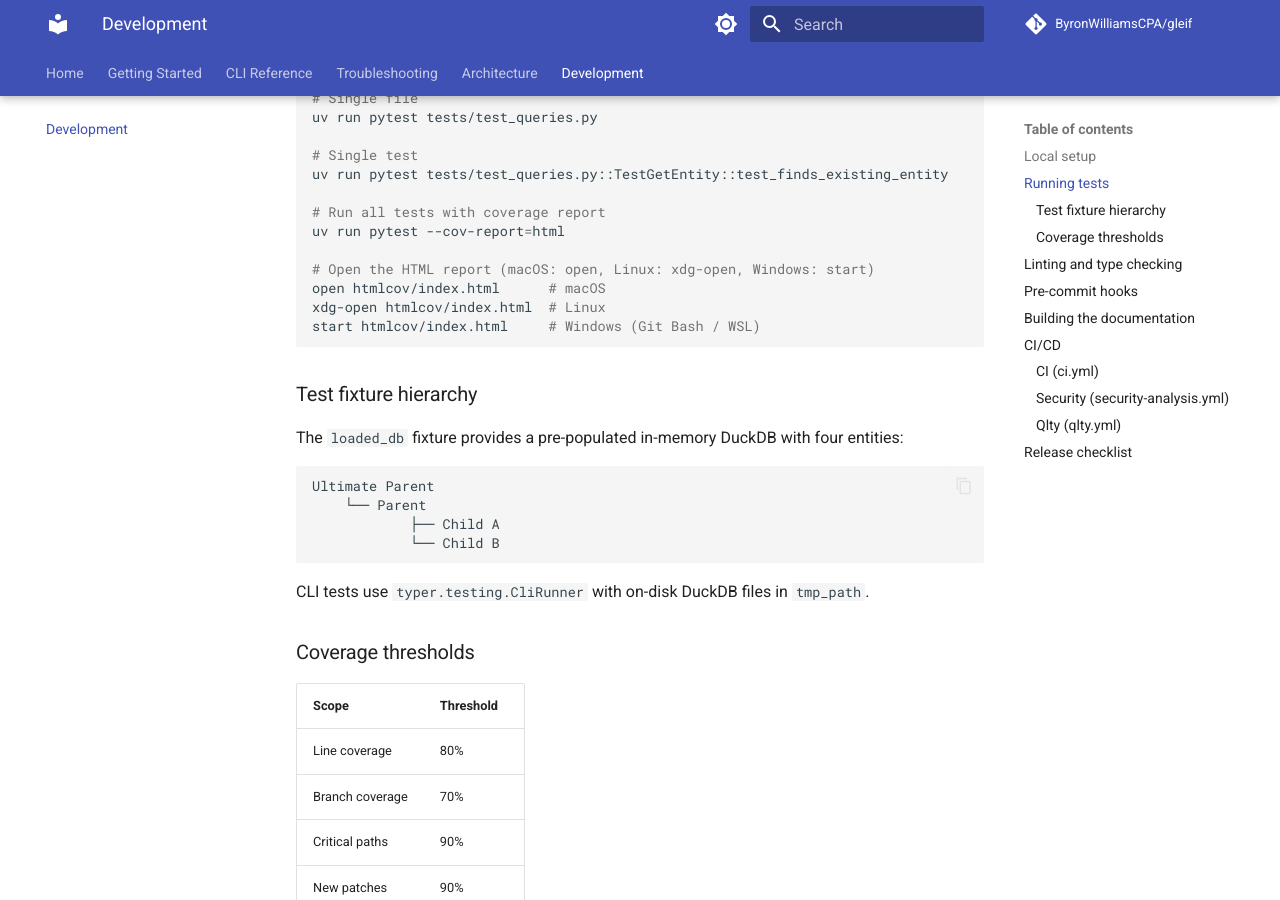
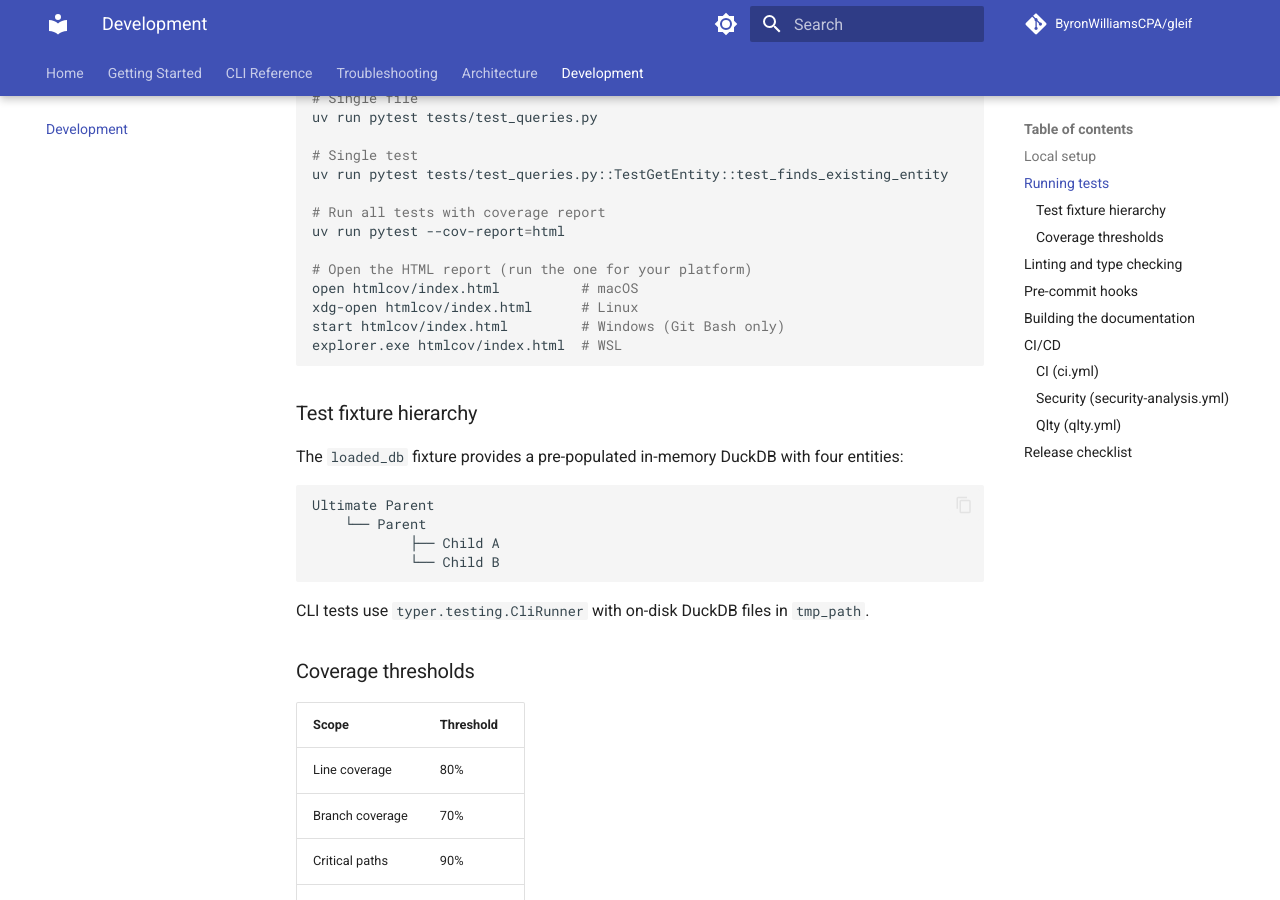
Before and after one commit to ByronWilliamsCPA/gleif, an MkDocs documentation site: the page built from docs/development.md, in a window 1280 px wide and 900 px high, scrolled down 570 px. Built offline with MkDocs 1.6.1 and Material for MkDocs 9.7.7, drawn with Linux system fonts in a browser that asks for light colours; comment, search, counter and statistics services are not loaded.

Commit message:
docs: clarify platform-specific coverage commands and fix WSL annotation

````diff
--- a/docs/development.md
+++ b/docs/development.md
@@ -29,10 +29,11 @@ uv run pytest tests/test_queries.py::TestGetEntity::test_finds_existing_entity
 # Run all tests with coverage report
 uv run pytest --cov-report=html
 
-# Open the HTML report (macOS: open, Linux: xdg-open, Windows: start)
-open htmlcov/index.html      # macOS
-xdg-open htmlcov/index.html  # Linux
-start htmlcov/index.html     # Windows (Git Bash / WSL)
+# Open the HTML report (run the one for your platform)
+open htmlcov/index.html          # macOS
+xdg-open htmlcov/index.html      # Linux
+start htmlcov/index.html         # Windows (Git Bash only)
+explorer.exe htmlcov/index.html  # WSL
 ```
 
 ### Test fixture hierarchy
````
